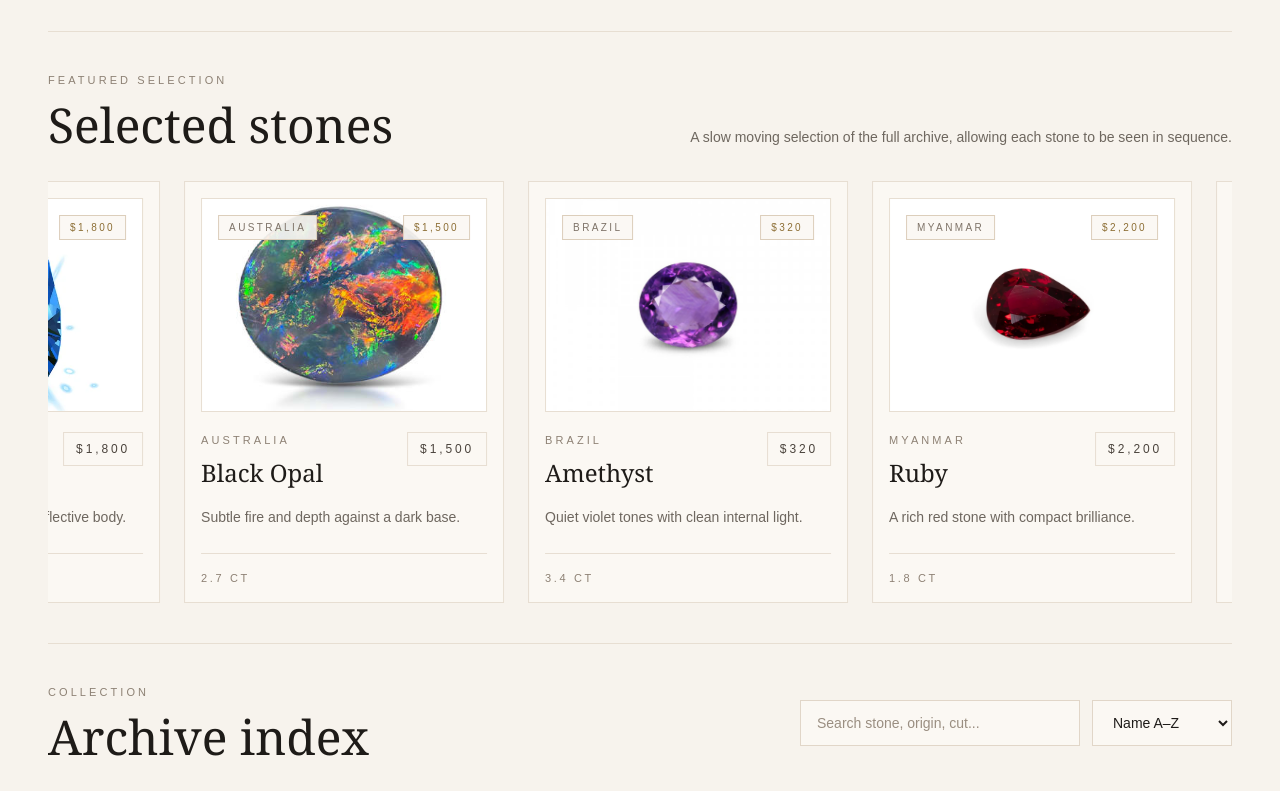
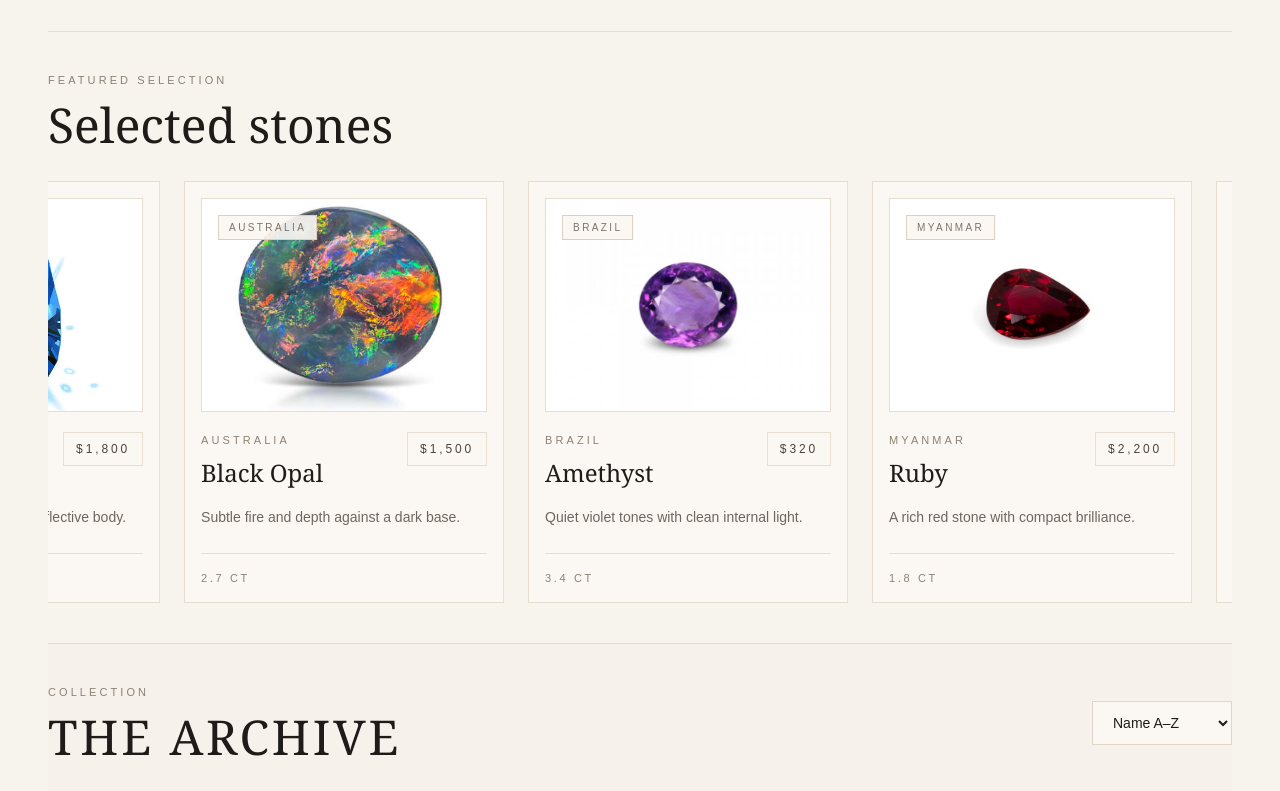
Before and after one commit to basicShaahid/gem_porto, a Next.js app: page / in a window 1280 px wide. Shown: the part 1040-1831 px from the top of the page. Built offline with nearby package versions, Linux system fonts and the light colour scheme.

Commit message:
clean up and removing prices

```diff
--- a/components/home/FeaturedGems.tsx
+++ b/components/home/FeaturedGems.tsx
@@ -17,11 +17,6 @@ export default function FeaturedGems() {
             Selected stones
           </h2>
         </div>
-
-        <p className="max-w-xl text-sm leading-6 text-[#6E675F]">
-          A slow moving selection of the full archive, allowing each stone to be
-          seen in sequence.
-        </p>
       </div>
 
       <div className="relative overflow-hidden">
@@ -38,9 +33,9 @@ export default function FeaturedGems() {
                     {gem.origin}
                   </div>
 
-                  <div className="absolute right-4 top-4 z-10 border border-[#DCCEBB] bg-[#FBF8F3]/90 px-2.5 py-1 text-[10px] uppercase tracking-[0.24em] text-[#8C6E34]">
+                  {/* <div className="absolute right-4 top-4 z-10 border border-[#DCCEBB] bg-[#FBF8F3]/90 px-2.5 py-1 text-[10px] uppercase tracking-[0.24em] text-[#8C6E34]">
                     {gem.price}
-                  </div>
+                  </div> */}
 
                   <Image
                     src={gem.image}
--- a/components/home/GemGrid.tsx
+++ b/components/home/GemGrid.tsx
@@ -5,26 +5,20 @@ export default function GemGrid() {
   const gems = getAllGems();
 
   return (
-    <section id="archive" className="border-t border-[#E7DED2] py-10">
+    <section id="archive" className="border-t border-[#E7DED2] bg-[#F6F1EA]/55 py-10">
       <div className="mb-8 flex flex-col gap-5 md:flex-row md:items-center md:justify-between">
         <div>
           <div className="text-[11px] uppercase tracking-[0.28em] text-[#8D8174]">
             Collection
           </div>
-          <h2 className="mt-3 font-serif text-3xl text-[#1E1B18] md:text-5xl">
-            Archive index
+          <h2 className="mt-3 font-serif text-3xl uppercase tracking-[0.06em] text-[#1E1B18] md:text-5xl">
+            THE ARCHIVE
           </h2>
         </div>
 
-        <div className="flex w-full flex-col gap-3 md:w-auto md:flex-row">
-          <input
-            placeholder="Search stone, origin, cut..."
-            className="min-w-[280px] border border-[#E1D6C8] bg-[#FBF8F3] px-4 py-3 text-sm text-[#1E1B18] outline-none placeholder:text-[#9A8E81] focus:border-[#C6A96B]"
-          />
+        <div className="flex w-full justify-start md:w-auto md:justify-end">
           <select className="border border-[#E1D6C8] bg-[#FBF8F3] px-4 py-3 text-sm text-[#1E1B18] outline-none focus:border-[#C6A96B]">
             <option>Name A–Z</option>
-            <option>Highest Price</option>
-            <option>Lowest Price</option>
             <option>Highest Carat</option>
           </select>
         </div>
```
